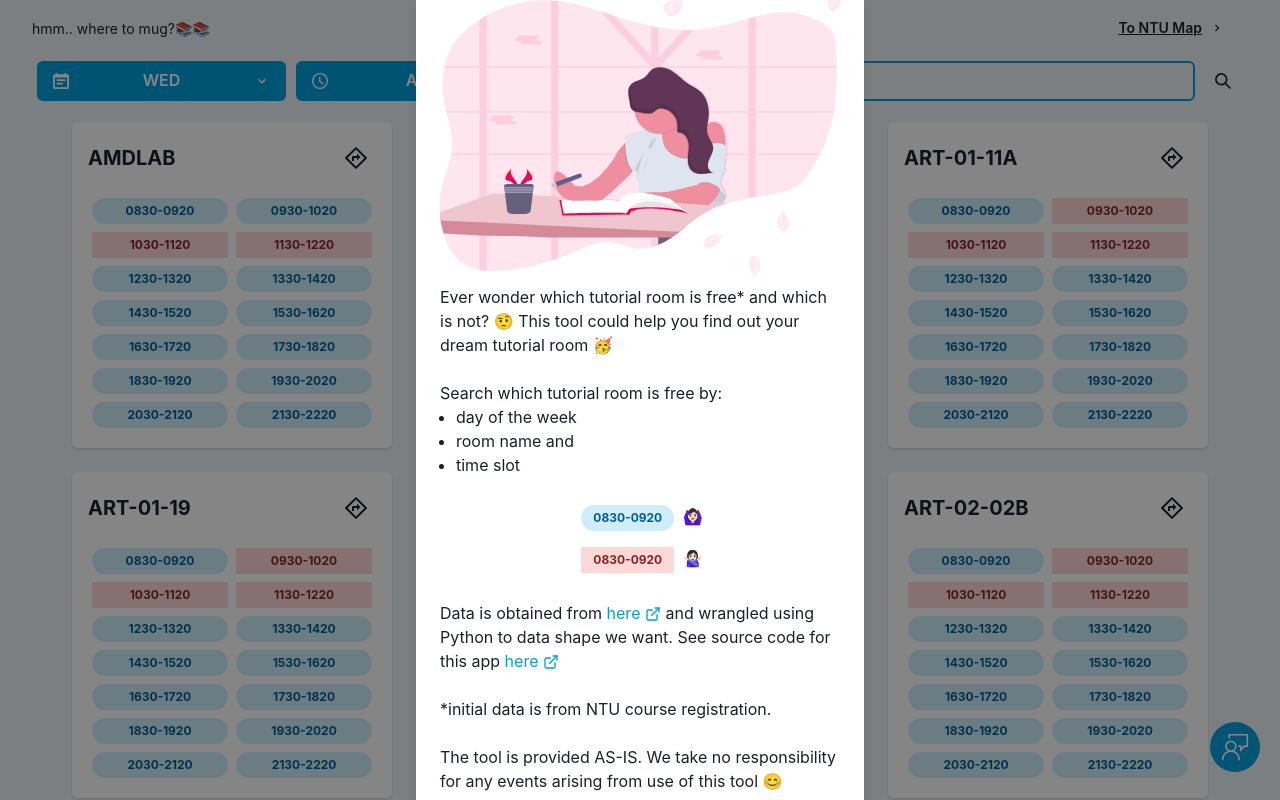
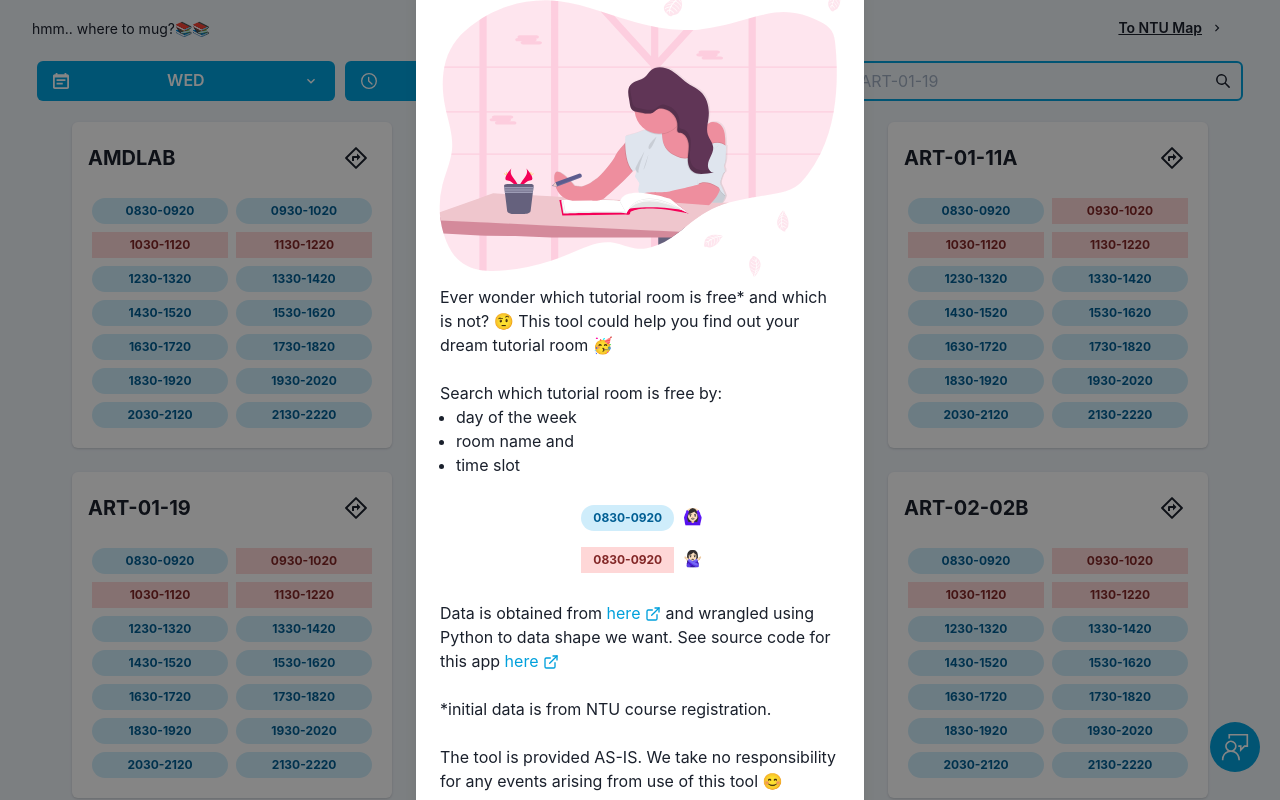
Before and after one commit to OkkarMin/where-to-mug, a Next.js app: page / in a window 1280 px wide. Shown: the top 800 px of the page. Built offline with nearby package versions, Linux system fonts and the light colour scheme.

Commit message:
style: :lipstick: Shift search button to input right element (#26)

```diff
--- a/src/components/FilterOptions.tsx
+++ b/src/components/FilterOptions.tsx
@@ -8,9 +8,10 @@ import React, {
 import {
   Button,
   Flex,
-  HStack,
   IconButton,
   Input,
+  InputGroup,
+  InputRightElement,
   Menu,
   MenuButton,
   MenuGroup,
@@ -123,7 +124,8 @@ export const FilterOptions: FC<{
             </MenuGroup>
           </MenuList>
         </Menu>
-        <HStack width={["full", "auto"]} margin="5px">
+
+        <InputGroup width={["full", "50vw"]} margin="5px">
           <Input
             borderColor="linkedinBlue"
             colorScheme="linkedin"
@@ -132,17 +134,18 @@ export const FilterOptions: FC<{
             placeholder="Room name... AMDLAB | ART-01-19"
             value={searchText}
             variant="filled"
-            width={["full", "50vw"]}
           />
+          <InputRightElement>
             <IconButton
               aria-label="Search button"
               onClick={handleSearchTextButton}
               rounded="md"
-            size="md"
+              size="sm"
             >
               <SearchIcon />
             </IconButton>
-        </HStack>
+          </InputRightElement>
+        </InputGroup>
       </Flex>
     );
   }
```
Lines whose indentation alone changed are shown as unchanged.
